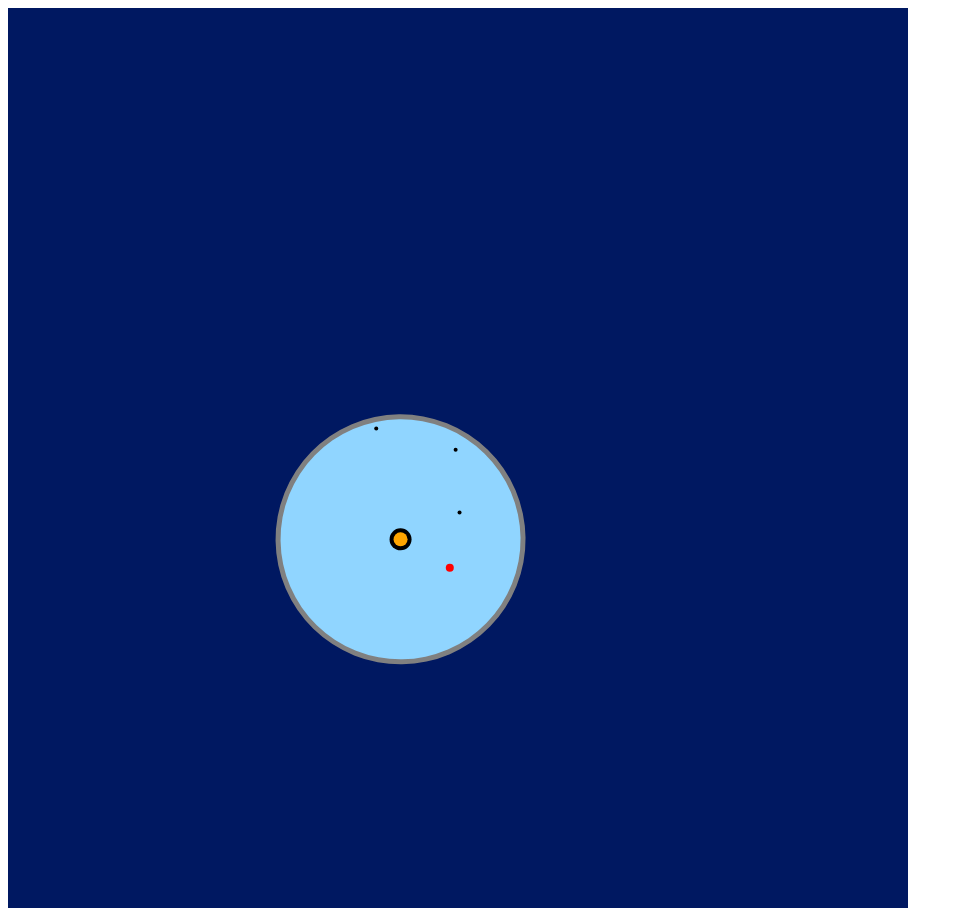
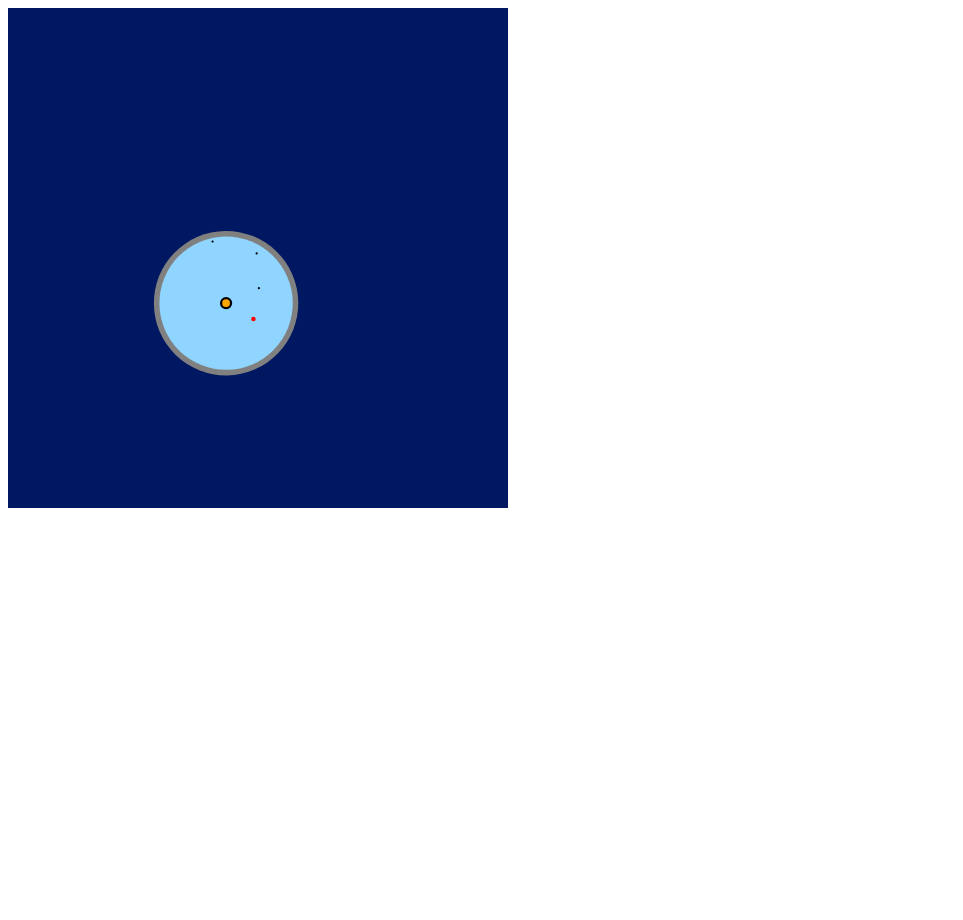
Before and after one commit to Brian-Tas/Science-Fair, a website: page Public/index.html in a window 1280 px wide. Shown: the whole page, without its empty margins (0-963 px from the left). After the commit the page ends 800 px from the top, so only its background shows below. Drawn offline with Linux system fonts and the light colour scheme.

Commit message:
Made squares scaleable

```diff
--- a/Public/index.html
+++ b/Public/index.html
@@ -6,7 +6,7 @@
     <title>My Express Server</title>
 </head>
 <body>
-    <canvas id="canvas" width = "900" height = "900" style='background-color:#001861'></canvas>
+    <canvas id="canvas" width = "500" height = "500" style='background-color:#001861'></canvas>
     <script src='script.js'></script>
 </body>
 </html>
--- a/Public/script.js
+++ b/Public/script.js
@@ -145,7 +145,7 @@ class Creature {
         ctx.rotate(this.r * Math.PI / 180); // Rotate the context to the creature's rotation
 
         ctx.beginPath(); // Begin a new path
-        ctx.arc(0, 0, this.sightRadius*120+5, 0, Math.PI * 2); // Change radius to 5 (or to your desired size)
+        ctx.arc(0, 0, this.sightRadius*canvas.width*(130/900), 0, Math.PI * 2); // Change radius to 5 (or to your desired size)
         ctx.fillStyle = '#808080'; // Set a fill color
         ctx.fill(); // Fill the circle
         ctx.restore(); // Restore the context state
@@ -155,7 +155,7 @@ class Creature {
         ctx.rotate(this.r * Math.PI / 180); // Rotate the context to the creature's rotation
 
         ctx.beginPath(); // Begin a new path
-        ctx.arc(0, 0, this.sightRadius*120, 0, Math.PI * 2); // Change radius to 5 (or to your desired size)
+        ctx.arc(0, 0, this.sightRadius*canvas.width*(120/900), 0, Math.PI * 2); // Change radius to 5 (or to your desired size)
         ctx.fillStyle = '#90d5ff'; // Set a fill color
         ctx.fill(); // Fill the circle
         ctx.restore(); // Restore the context state
@@ -165,7 +165,7 @@ class Creature {
         ctx.rotate(this.r * Math.PI / 180); // Rotate the context to the creature's rotation
 
         ctx.beginPath(); // Begin a new path
-        ctx.arc(0, 0, 11, 0, Math.PI * 2); // Change radius to 5 (or to your desired size)
+        ctx.arc(0, 0, canvas.width*(11/900), 0, Math.PI * 2); // Change radius to 5 (or to your desired size)
         ctx.fillStyle = '#000000'; // Set a fill color
         ctx.fill(); // Fill the circle
         ctx.restore(); // Restore the context state
@@ -175,7 +175,7 @@ class Creature {
         ctx.rotate(this.r * Math.PI / 180); // Rotate the context to the creature's rotation
 
         ctx.beginPath(); // Begin a new path
-        ctx.arc(0, 0, 7, 0, Math.PI * 2); // Change radius to 5 (or to your desired size)
+        ctx.arc(0, 0, canvas.width*(7/900), 0, Math.PI * 2); // Change radius to 5 (or to your desired size)
         ctx.fillStyle = '#FFA500'; // Set a fill color
         ctx.fill(); // Fill the circle
         ctx.restore(); // Restore the context state
@@ -188,7 +188,7 @@ class Creature {
             const food = this.food[i];
             const distance = Math.sqrt((food.x - this.x) ** 2 + (food.y - this.y) ** 2);
 
-            if(distance * 900 < this.sightRadius * 120) {
+            if(distance * canvas.width < this.sightRadius * canvas.width * (120/900)) {
                 if(distance < closest[0]) {
                     closest[0] = distance;
                     closest[1] = food;
@@ -219,10 +219,10 @@ class Food {
 
         if(highlight) {
             ctx.fillStyle = '#FF0000';
-            ctx.arc(0, 0, 4, 0, Math.PI * 2); // Draw food
+            ctx.arc(0, 0, canvas.width*(4/900), 0, Math.PI * 2); // Draw food
         } else {
             ctx.fillStyle = '#000000'; // Set a fill color
-            ctx.arc(0, 0, 2, 0, Math.PI * 2); // Draw food
+            ctx.arc(0, 0, canvas.width*(2/900), 0, Math.PI * 2); // Draw food
         }
         ctx.fill(); // Fill the circle
         ctx.restore(); // Restore the context state
@@ -240,7 +240,7 @@ for(let i = 0; i < gilbertCount; i++) {
 
 
 function updateCreatures() {
-    ctx.clearRect(0, 0, 900, 900);
+    ctx.clearRect(0, 0, canvas.width, canvas.width);
 
     gilbert.forEach((creature) => {
         creature.draw();
```
